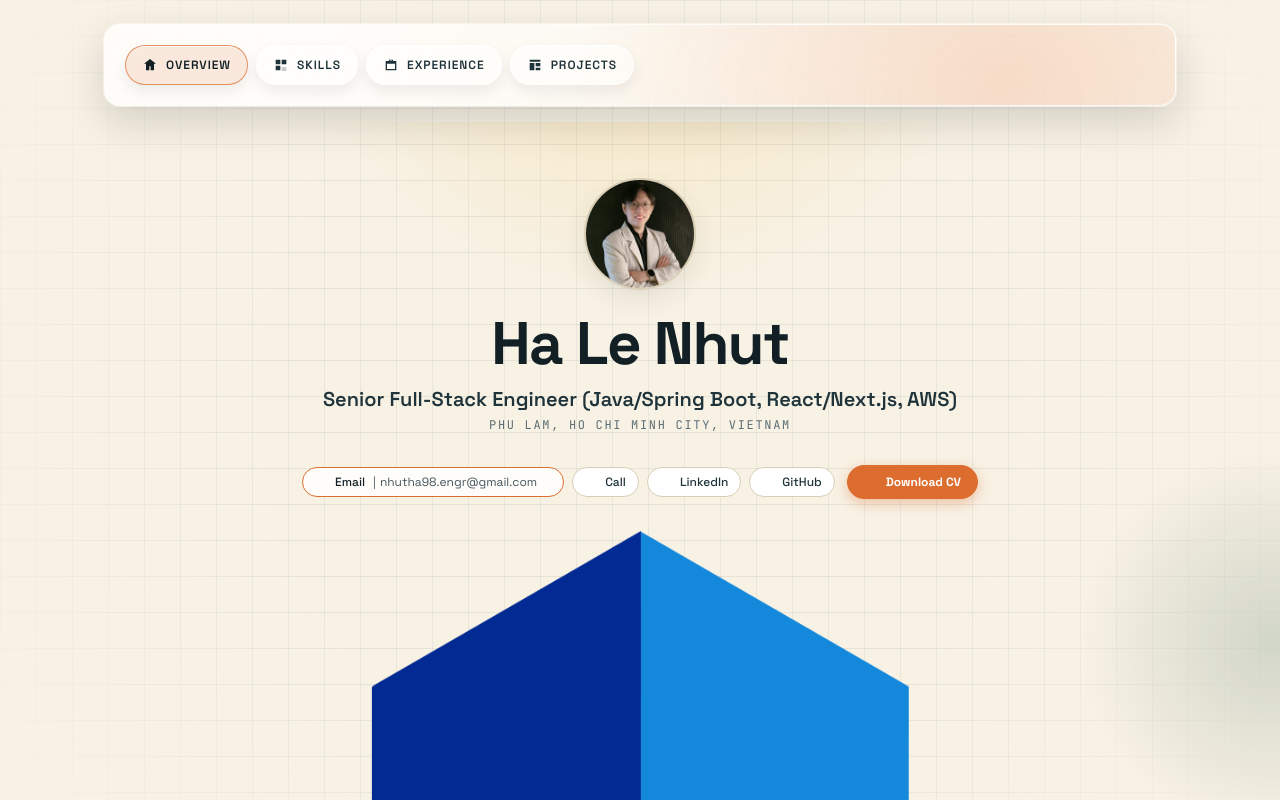
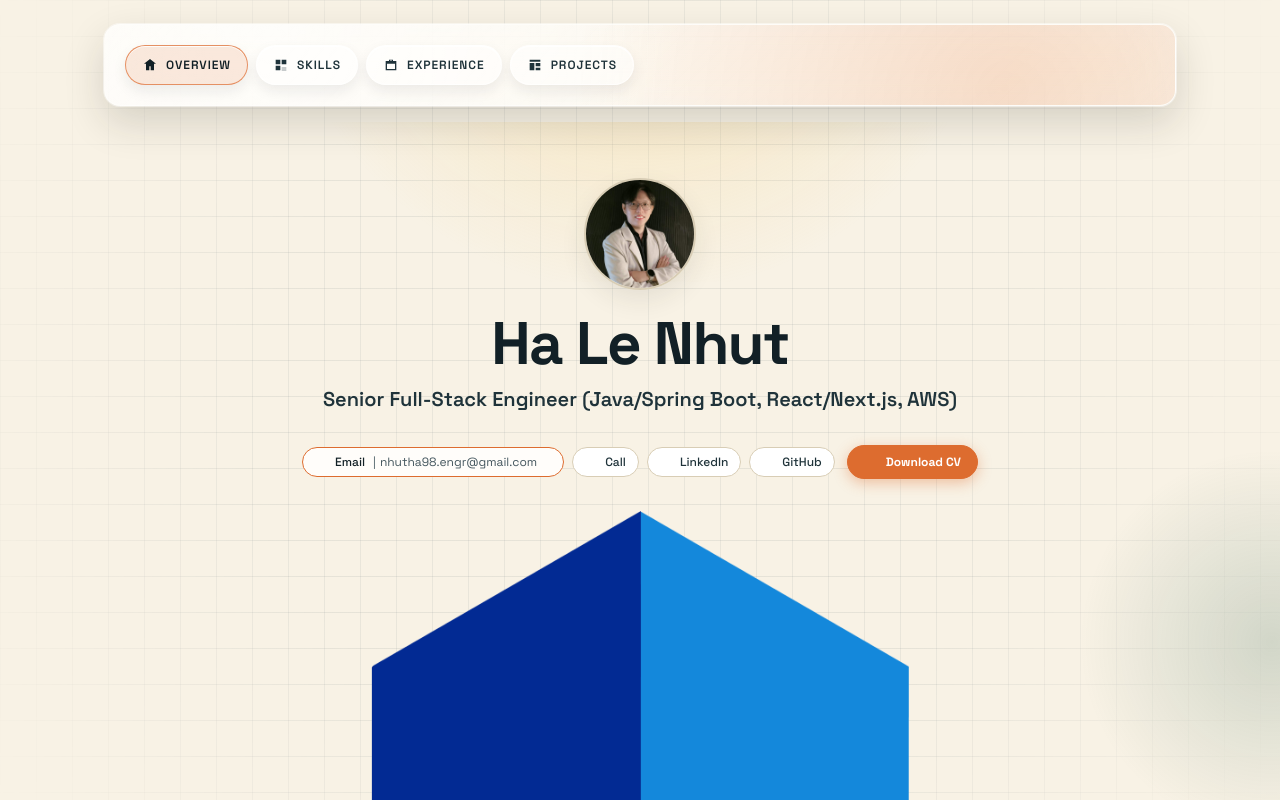
Before and after one commit to nhut-ha-98/nhutha-portfolio, a Next.js app: page / in a window 1280 px wide. Shown: the top 800 px of the page. Built offline with nearby package versions, Linux system fonts and the light colour scheme; some icons are missing.

Commit message:
feat: comment out location display in HeroView for future adjustments

```diff
--- a/components/ui/HeroView.tsx
+++ b/components/ui/HeroView.tsx
@@ -64,9 +64,9 @@ export function HeroView({
           <p className="text-balance text-lg font-semibold text-[var(--ink-soft)] sm:text-xl">
             {headline}
           </p>
-          <p className="font-mono text-xs uppercase tracking-[0.14em] text-[var(--muted)]">
+          {/* <p className="font-mono text-xs uppercase tracking-[0.14em] text-[var(--muted)]">
             {location}
-          </p>
+          </p> */}
         </div>
       </div>
 
```
